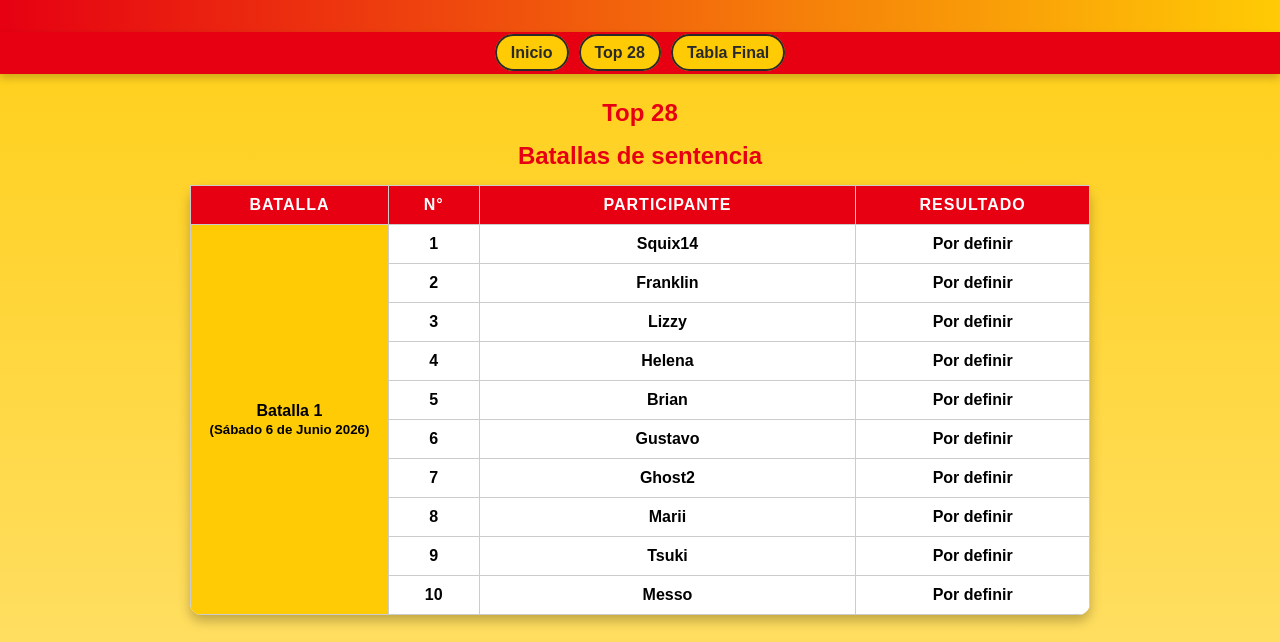
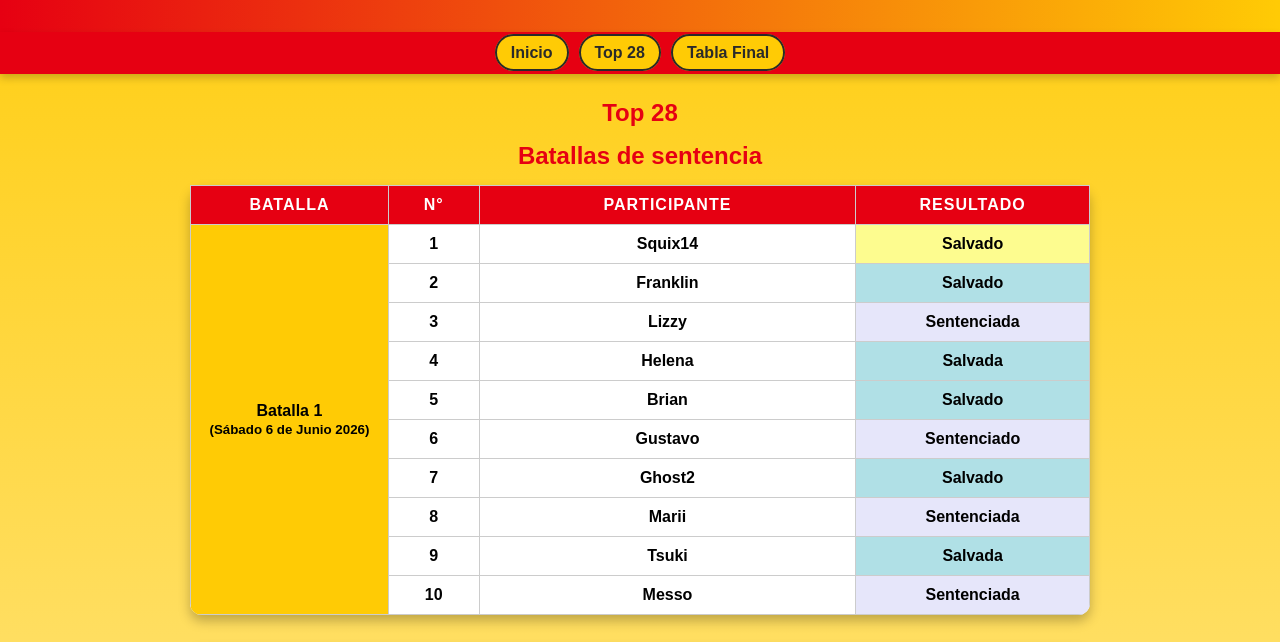
Before and after one commit to mariopopplio22-star/quien-soy-5-edicion, a plain HTML site: page Top28.html in a window 1280 px wide. Shown: the part 141-783 px from the top of the page. Drawn offline with Linux system fonts and the light colour scheme.

Commit message:
Add files via upload

```diff
--- a/Top28.html
+++ b/Top28.html
@@ -38,52 +38,52 @@
           <td class="subtitulo" rowspan="10">Batalla 1<br><small>(Sábado 6 de Junio 2026)</small></td>
           <td>1</td>
           <td>Squix14</td>
-          <td class="salvad">Por definir</td>
+          <td class="salvadop">Salvado</td>
         </tr>
         <tr>
           <td>2</td>
           <td>Franklin</td>
-          <td class="salvad">Por definir</td>
+          <td class="salvado">Salvado</td>
         </tr>
         <tr>
           <td>3</td>
           <td>Lizzy</td>
-          <td class="salvad">Por definir</td>
+          <td class="sentenciado">Sentenciada</td>
         </tr>
         <tr>
           <td>4</td>
           <td>Helena</td>
-          <td class="salvad">Por definir</td>
+          <td class="salvado">Salvada</td>
         </tr>
         <tr>
           <td>5</td>
           <td>Brian</td>
-          <td class="salvad">Por definir</td>
+          <td class="salvado">Salvado</td>
         </tr>
         <tr>
           <td>6</td>
           <td>Gustavo</td>
-          <td class="salvad">Por definir</td>
+          <td class="sentenciado">Sentenciado</td>
         </tr>
         <tr>
           <td>7</td>
           <td>Ghost2</td>
-          <td class="salvad">Por definir</td>
+          <td class="salvado">Salvado</td>
         </tr>
         <tr>
           <td>8</td>
           <td>Marii</td>
-          <td class="salvad">Por definir</td>
+          <td class="sentenciado">Sentenciada</td>
         </tr>
         <tr>
           <td>9</td>
           <td>Tsuki</td>
-          <td class="salvad">Por definir</td>
+          <td class="salvado">Salvada</td>
         </tr>
         <tr>
           <td>10</td>
           <td>Messo</td>
-          <td class="salvad">Por definir</td>
+          <td class="sentenciado">Sentenciada</td>
         </tr>
       </tbody>
     </table>
```
Also changed, not shown: tabla.html (+10 -10 lines).
